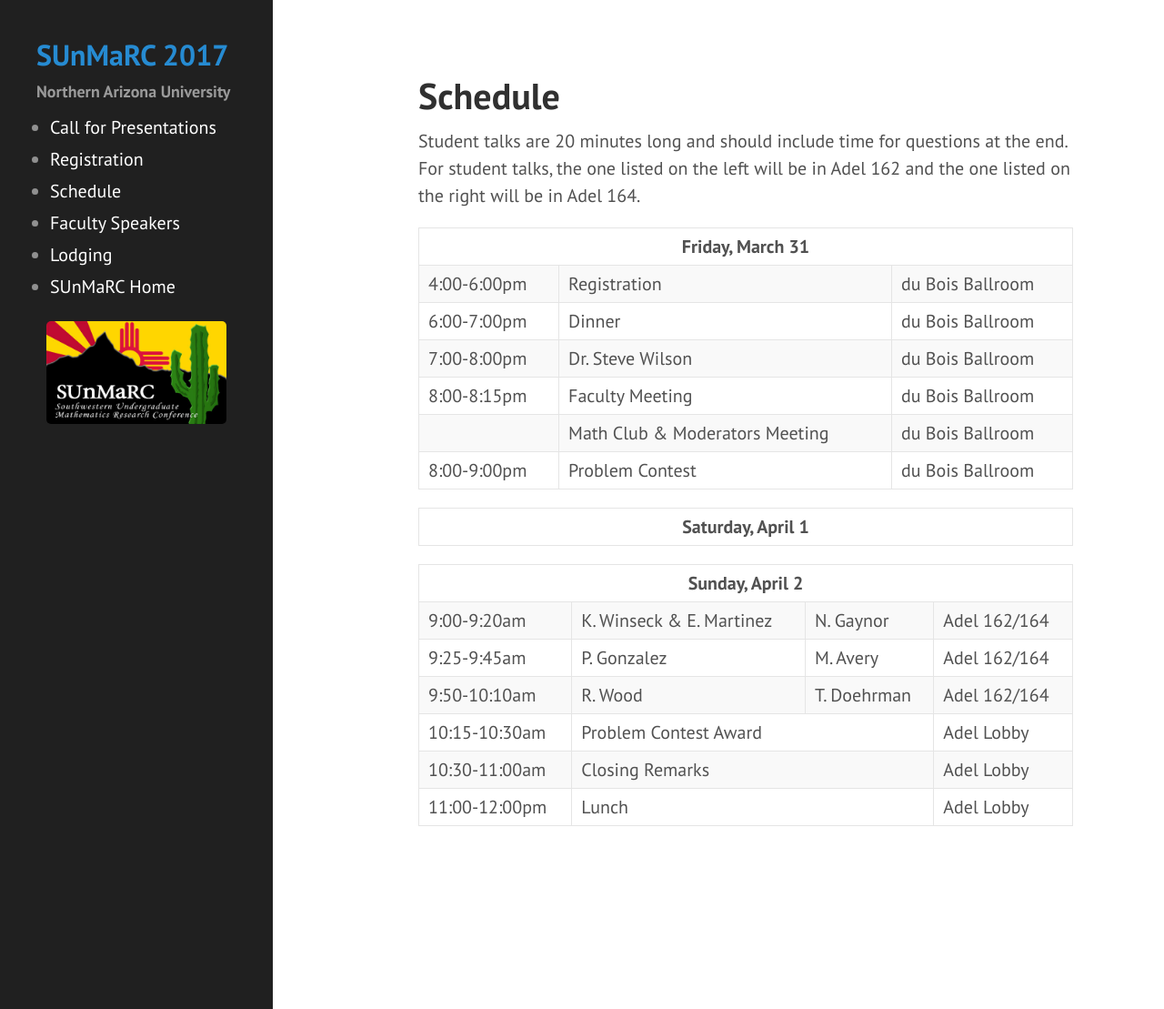
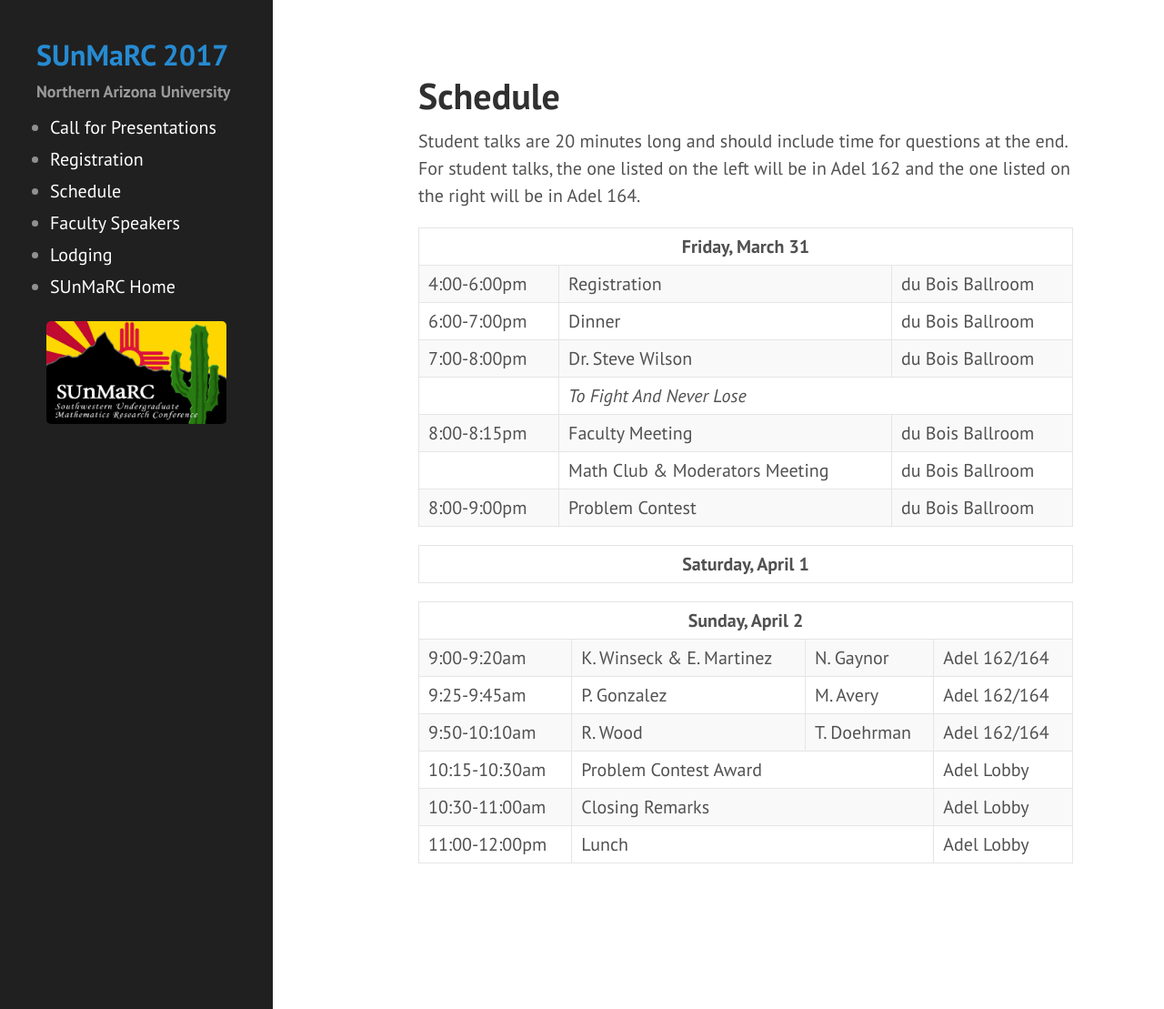
Before and after one commit to NAUMathStat/sunmarc2017, a Jekyll site: the page built from schedule.md, in a window 1280 px wide and 1109 px high. Shown: the whole window at 91% size. Built offline with Jekyll 4.4.1, drawn with Linux system fonts in a browser that asks for light colours.

Commit message:
Update to schedule

```diff
--- a/schedule.md
+++ b/schedule.md
@@ -25,6 +25,10 @@ Student talks are 20 minutes long and should include time for questions at the e
 <td>7:00-8:00pm</td>
 <td colspan="2">Dr. Steve Wilson</td>
 <td>du Bois Ballroom</td>
+</tr>
+<tr>
+<td></td>
+<td colspan="3"><i>To Fight And Never Lose</i></td>
 </tr>
 <tr>
 <td>8:00-8:15pm</td>
```
